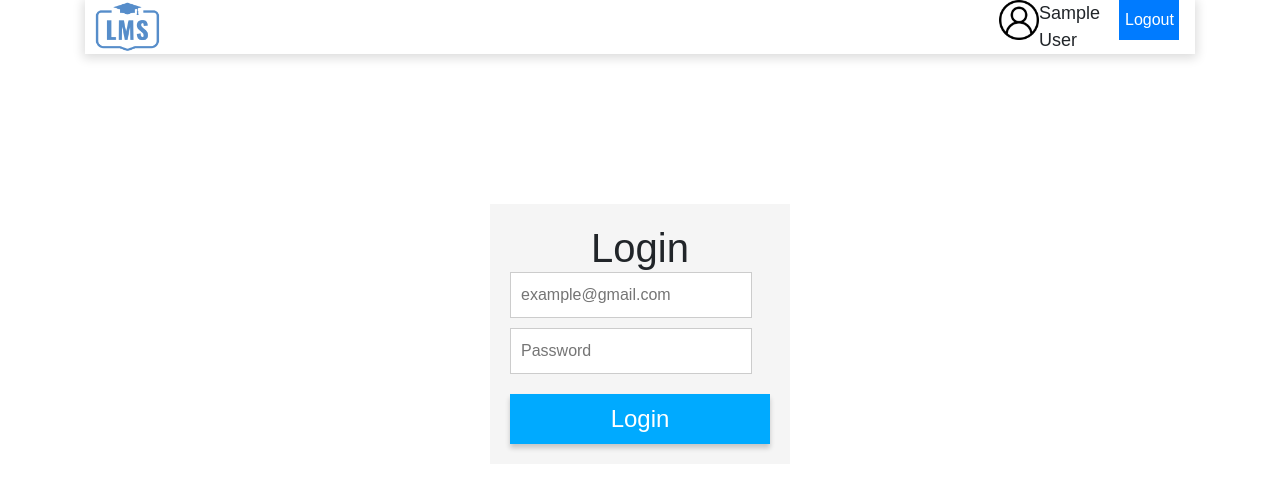
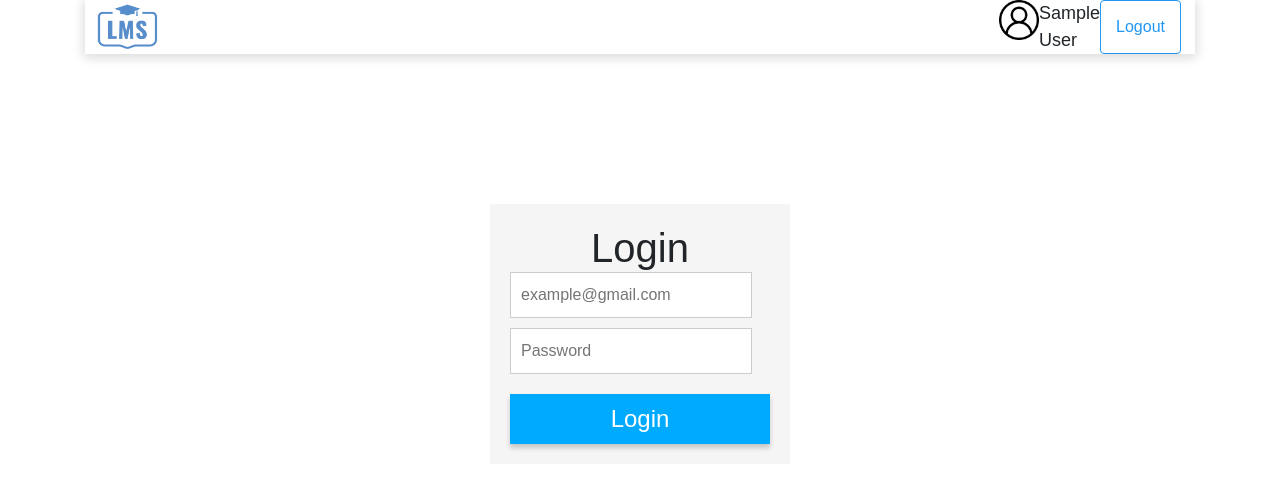
Before and after one commit to hakuna-03/learning-management-system-client, a React (Create React App) app: page /login in a window 1280 px wide. Shown: the top 490 px of the page. Built offline with nearby package versions, Linux system fonts and the light colour scheme; no server answers; sample sign-in values are in the browser's storage.

Commit message:
bugfix(-): hidden-image-at-navbar-and-style-refactoring

```diff
--- a/src/components/navbar/Navbar.jsx
+++ b/src/components/navbar/Navbar.jsx
@@ -1,6 +1,8 @@
 import "./navbar.css";
 import React, { useState, useEffect } from "react";
 import { Link, useNavigate } from "react-router-dom";
+import logo from "../../assets/images/logo.png";
+import profileIcon from "../../assets/images/user.png";
 
 function Navbar() {
   const navigate = useNavigate();
@@ -29,17 +31,17 @@ function Navbar() {
       <div className="logo">
         {user.role ? (
           <Link to="/home" state={{ role: user.role }}>
-            <img src="logo.png" alt="Logo" />
+            <img src={logo} alt="Logo" />
           </Link>
         ) : (
-          <img src="logo.png" alt="Logo" />
+          <img src={logo} alt="Logo" />
         )}
       </div>
       {isLoggedIn && (
         <div className="user-info">
-          <img src="user.png" alt={user.name} />
+          <img src={profileIcon} alt={user.name} />
           <p>{user.name}</p>
-          <button className="logout-botton" onClick={logout}>
+          <button className="logout-btn " onClick={logout}>
             Logout
           </button>
         </div>
--- a/src/components/navbar/navbar.css
+++ b/src/components/navbar/navbar.css
@@ -14,6 +14,7 @@
 }
 
 .logo img {
+  padding: 2px;
   margin-left: 10px;
   height: 50px;
   width: 65px;
@@ -35,12 +36,26 @@
   margin: auto;
 }
 
-.logout-botton {
-  background-color: #007bff;
-  color: #fff;
-  font-size: 16px;
+.logout-btn {
+  padding: 5px 15px;
+  color: #2196f3;
+  border-color: #2196f3;
+  background-color: transparent;
+  font-size: 1rem;
+  font-weight: 500;
+  line-height: 1.5;
+  text-align: center;
+  vertical-align: middle;
   cursor: pointer;
-  width: 60px;
-  height: 40px;
-  border: none;
+  border: 1px solid #2196f3;
+  border-radius: 0.25rem;
+  transition: transform 0.2s ease-in-out, background-color 0.2s ease-in-out;
+  transform-origin: left;
 }
+.logout-btn:hover {
+  color: #ffffff;
+  border-color: #ffffff;
+  background-color: #2196f3d6;
+  border: 1px solid #2196f3;
+  transform: scaleX(1.1);
+}
--- a/src/pages/login/Login.jsx
+++ b/src/pages/login/Login.jsx
@@ -20,7 +20,6 @@ function Login() {
           // The login was successful. Get the user data from the response and store it in local storage.
           const data = response.data;
           localStorage.setItem("user", JSON.stringify(data));
-          localStorage.setItem("isLoggedIn", true);
           navigate("/home", { state: { role: data.role } });
         }
       })
```
Also changed, not shown: src/assets/images/logo.png (added), src/assets/images/user.png (added).
